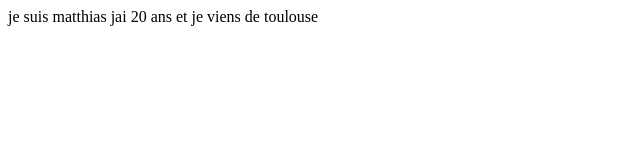
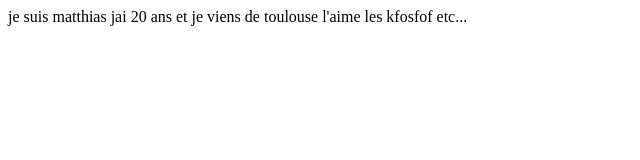
Before and after one commit to Matthias380/Matthias380.github.io, a plain HTML site: page index.html in a window 1280 px wide. Shown: the whole page, without its empty margins (0-640 px from the left). Drawn offline with Linux system fonts and the light colour scheme.

Commit message:
Ads likes

```diff
--- a/index.html
+++ b/index.html
@@ -7,5 +7,6 @@
   <body>
     je suis matthias
     jai 20 ans et je viens de toulouse
+    l'aime les kfosfof  etc...
   </body>
 </html>
```
